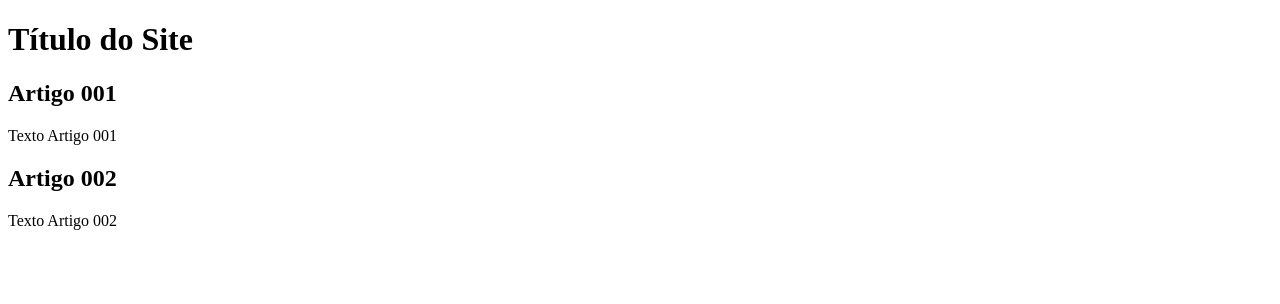
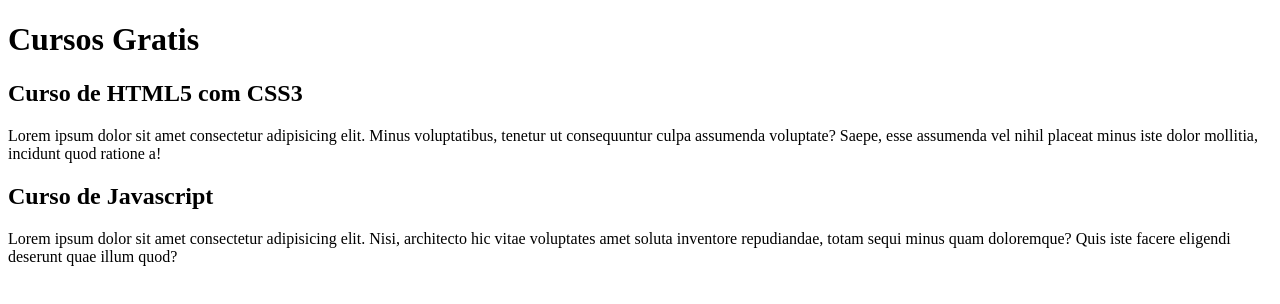
Before and after one commit to toriamelhado/projeto-site, a plain HTML site: page index.html in a window 1280 px wide. Drawn offline with Linux system fonts and the light colour scheme.

Commit message:
update conteudo

```diff
--- a/index.html
+++ b/index.html
@@ -8,15 +8,15 @@
 <body>
     <main>
         <header>
-            <h1>Título do Site</h1>
+            <h1>Cursos Gratis</h1>
         </header>
         <article>
-            <h2>Artigo 001</h2>
-            <p>Texto Artigo 001</p>
+            <h2>Curso de HTML5 com CSS3</h2>
+            <p>Lorem ipsum dolor sit amet consectetur adipisicing elit. Minus voluptatibus, tenetur ut consequuntur culpa assumenda voluptate? Saepe, esse assumenda vel nihil placeat minus iste dolor mollitia, incidunt quod ratione a!</p>
         </article>
         <article>
-            <h2>Artigo 002</h2>
-            <p>Texto Artigo 002</p>
+            <h2>Curso de Javascript</h2>
+            <p>Lorem ipsum dolor sit amet consectetur adipisicing elit. Nisi, architecto hic vitae voluptates amet soluta inventore repudiandae, totam sequi minus quam doloremque? Quis iste facere eligendi deserunt quae illum quod?</p>
         </article>
     </main>
 </body>
```
